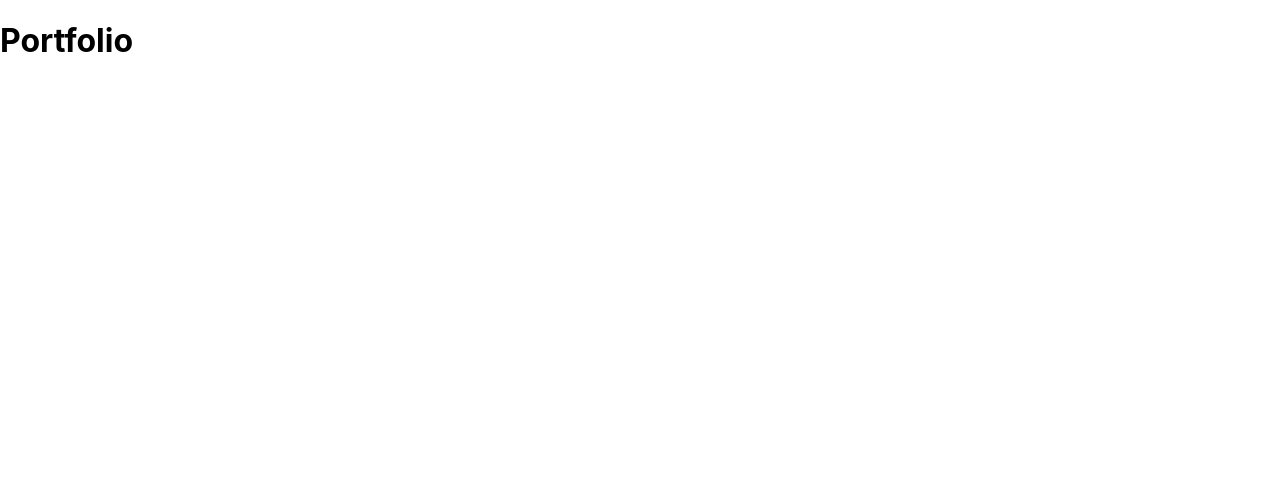
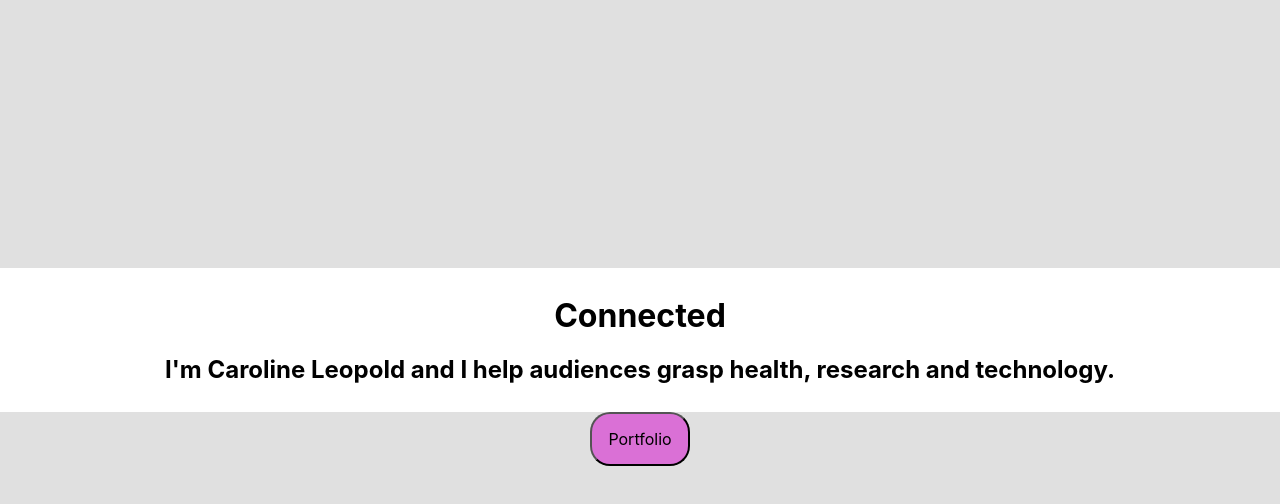
Before and after one commit to cml815/work-samples, a React (Create React App) app: page / in a window 1280 px wide. Shown: the top 504 px of the page. Built offline with nearby package versions, Linux system fonts and the light colour scheme.

Commit message:
basic home landing page

```diff
--- a/package.json
+++ b/package.json
@@ -6,6 +6,7 @@
     "@testing-library/jest-dom": "^5.16.1",
     "@testing-library/react": "^12.1.2",
     "@testing-library/user-event": "^13.5.0",
+    "normalize.css": "^8.0.1",
     "react": "^17.0.2",
     "react-dom": "^17.0.2",
     "react-router-dom": "^6.2.1",
--- a/src/App.css
+++ b/src/App.css
@@ -1,6 +1,49 @@
+
 .App {
   text-align: center;
 }
+
+.Container {
+  display: flex;
+  justify-content: center;
+  flex-direction: column;
+  text-align: center;
+  background-color: rgb(224, 224, 224);
+  height: 100vh;
+}
+
+.Container-text {
+  padding: .5rem 1rem;
+  background-color: white;
+}
+
+.Container-btn {
+  display: flex;
+  flex-direction: row;
+  column-gap: 20px;
+  justify-content: center;
+  text-align: center;
+  height: 15vh;
+}
+
+button  {
+  display: inline-block;
+  background-color: orchid;
+  width: 25%;
+  border-radius: 20px;
+}
+
+.btn-cta {
+  width: 100%;
+  padding: 1rem;
+}
+
+.btn-cta:hover {
+  background-color: rgb(252, 126, 248);
+  cursor: pointer;
+}
+
+
 
 .App-logo {
   height: 40vmin;
--- a/src/App.js
+++ b/src/App.js
@@ -1,14 +1,22 @@
 import logo from './logo.svg';
-import { Outlet } from 'react-router-dom';
+import { Link, Outlet } from 'react-router-dom';
 // import { SideNav } from './components/sideNav'
+import './global.css';
 import './App.css';
 
 function App() {
   return (
     <>
-    <div>
-      <h1>Portfolio</h1>
-      <Outlet />
+    <div className="Container">
+      <div className="Container-text">
+      <h1>Connected</h1>
+      <h2>I'm Caroline Leopold and I help audiences grasp health, research and technology.</h2>
+      </div>
+      <div className="Container-btn">
+        <Link to="/projects">
+        <button className="btn-cta">Portfolio</button>
+        </Link>
+      </div>
     </div>
     </>
   );
--- /dev/null
+++ b/src/global.css
@@ -0,0 +1,267 @@
+html {
+  line-height: 1.15; /* 1 */
+  -webkit-text-size-adjust: 100%; /* 2 */
+}
+
+body {
+  margin: 0;
+  font-family: -apple-system, BlinkMacSystemFont, 'Segoe UI', 'Roboto', 'Oxygen',
+    'Ubuntu', 'Cantarell', 'Fira Sans', 'Droid Sans', 'Helvetica Neue',
+    sans-serif;
+  -webkit-font-smoothing: antialiased;
+  -moz-osx-font-smoothing: grayscale;
+  background-color: rgb(233, 229, 229)
+}
+
+code {
+  font-family: source-code-pro, Menlo, Monaco, Consolas, 'Courier New;',
+    monospace;
+}
+
+main {
+  display: block;
+}
+
+h1 {
+  font-size: 2em;
+  margin: 0.67em 0;
+}
+
+a {
+  background-color: transparent;
+}
+
+b,
+strong {
+  font-weight: bolder;
+}
+
+code,
+kbd,
+samp {
+  font-family: monospace, monospace; /* 1 */
+  font-size: 1em; /* 2 */
+}
+
+small {
+  font-size: 80%;
+}
+
+sub,
+sup {
+  font-size: 75%;
+  line-height: 0;
+  position: relative;
+  vertical-align: baseline;
+}
+
+sub {
+  bottom: -0.25em;
+}
+
+sup {
+  top: -0.5em;
+}
+
+img {
+  border-style: none;
+}
+
+/* Forms
+   ========================================================================== */
+
+/**
+ * 1. Change the font styles in all browsers.
+ * 2. Remove the margin in Firefox and Safari.
+ */
+
+button,
+input,
+optgroup,
+select,
+textarea {
+  font-family: inherit; /* 1 */
+  font-size: 100%; /* 1 */
+  line-height: 1.15; /* 1 */
+  margin: 0; /* 2 */
+}
+
+/**
+ * Show the overflow in IE.
+ * 1. Show the overflow in Edge.
+ */
+
+button,
+input { /* 1 */
+  overflow: visible;
+}
+
+/**
+ * Remove the inheritance of text transform in Edge, Firefox, and IE.
+ * 1. Remove the inheritance of text transform in Firefox.
+ */
+
+button,
+select { /* 1 */
+  text-transform: none;
+}
+
+/**
+ * Correct the inability to style clickable types in iOS and Safari.
+ */
+
+button,
+[type="button"],
+[type="reset"],
+[type="submit"] {
+  -webkit-appearance: button;
+}
+
+/**
+ * Remove the inner border and padding in Firefox.
+ */
+
+button::-moz-focus-inner,
+[type="button"]::-moz-focus-inner,
+[type="reset"]::-moz-focus-inner,
+[type="submit"]::-moz-focus-inner {
+  border-style: none;
+  padding: 0;
+}
+
+/**
+ * Restore the focus styles unset by the previous rule.
+ */
+
+button:-moz-focusring,
+[type="button"]:-moz-focusring,
+[type="reset"]:-moz-focusring,
+[type="submit"]:-moz-focusring {
+  outline: 1px dotted ButtonText;
+}
+
+/**
+ * Correct the padding in Firefox.
+ */
+
+fieldset {
+  padding: 0.35em 0.75em 0.625em;
+}
+
+/**
+ * 1. Correct the text wrapping in Edge and IE.
+ * 2. Correct the color inheritance from `fieldset` elements in IE.
+ * 3. Remove the padding so developers are not caught out when they zero out
+ *    `fieldset` elements in all browsers.
+ */
+
+legend {
+  box-sizing: border-box; /* 1 */
+  color: inherit; /* 2 */
+  display: table; /* 1 */
+  max-width: 100%; /* 1 */
+  padding: 0; /* 3 */
+  white-space: normal; /* 1 */
+}
+
+/**
+ * Add the correct vertical alignment in Chrome, Firefox, and Opera.
+ */
+
+progress {
+  vertical-align: baseline;
+}
+
+/**
+ * Remove the default vertical scrollbar in IE 10+.
+ */
+
+textarea {
+  overflow: auto;
+}
+
+/**
+ * 1. Add the correct box sizing in IE 10.
+ * 2. Remove the padding in IE 10.
+ */
+
+[type="checkbox"],
+[type="radio"] {
+  box-sizing: border-box; /* 1 */
+  padding: 0; /* 2 */
+}
+
+/**
+ * Correct the cursor style of increment and decrement buttons in Chrome.
+ */
+
+[type="number"]::-webkit-inner-spin-button,
+[type="number"]::-webkit-outer-spin-button {
+  height: auto;
+}
+
+/**
+ * 1. Correct the odd appearance in Chrome and Safari.
+ * 2. Correct the outline style in Safari.
+ */
+
+[type="search"] {
+  -webkit-appearance: textfield; /* 1 */
+  outline-offset: -2px; /* 2 */
+}
+
+/**
+ * Remove the inner padding in Chrome and Safari on macOS.
+ */
+
+[type="search"]::-webkit-search-decoration {
+  -webkit-appearance: none;
+}
+
+/**
+ * 1. Correct the inability to style clickable types in iOS and Safari.
+ * 2. Change font properties to `inherit` in Safari.
+ */
+
+::-webkit-file-upload-button {
+  -webkit-appearance: button; /* 1 */
+  font: inherit; /* 2 */
+}
+
+/* Interactive
+   ========================================================================== */
+
+/*
+ * Add the correct display in Edge, IE 10+, and Firefox.
+ */
+
+details {
+  display: block;
+}
+
+/*
+ * Add the correct display in all browsers.
+ */
+
+summary {
+  display: list-item;
+}
+
+/* Misc
+   ========================================================================== */
+
+/**
+ * Add the correct display in IE 10+.
+ */
+
+template {
+  display: none;
+}
+
+/**
+ * Add the correct display in IE 10.
+ */
+
+[hidden] {
+  display: none;
+}
--- a/src/index.css
+++ /dev/null
@@ -1,13 +0,0 @@
-body {
-  margin: 0;
-  font-family: -apple-system, BlinkMacSystemFont, 'Segoe UI', 'Roboto', 'Oxygen',
-    'Ubuntu', 'Cantarell', 'Fira Sans', 'Droid Sans', 'Helvetica Neue',
-    sans-serif;
-  -webkit-font-smoothing: antialiased;
-  -moz-osx-font-smoothing: grayscale;
-}
-
-code {
-  font-family: source-code-pro, Menlo, Monaco, Consolas, 'Courier New',
-    monospace;
-}
--- a/src/index.js
+++ b/src/index.js
@@ -1,7 +1,7 @@
 import React from 'react';
 import ReactDOM from 'react-dom';
 import { BrowserRouter as Router, Routes, Route } from 'react-router-dom';
-import './index.css';
+import './global.css';
 import App from './App';
 import Projects from './routes/projects';
 import Project from './routes/project'
```
Also changed, not shown: 1 other file (tests, documents, lock files or other folders).
